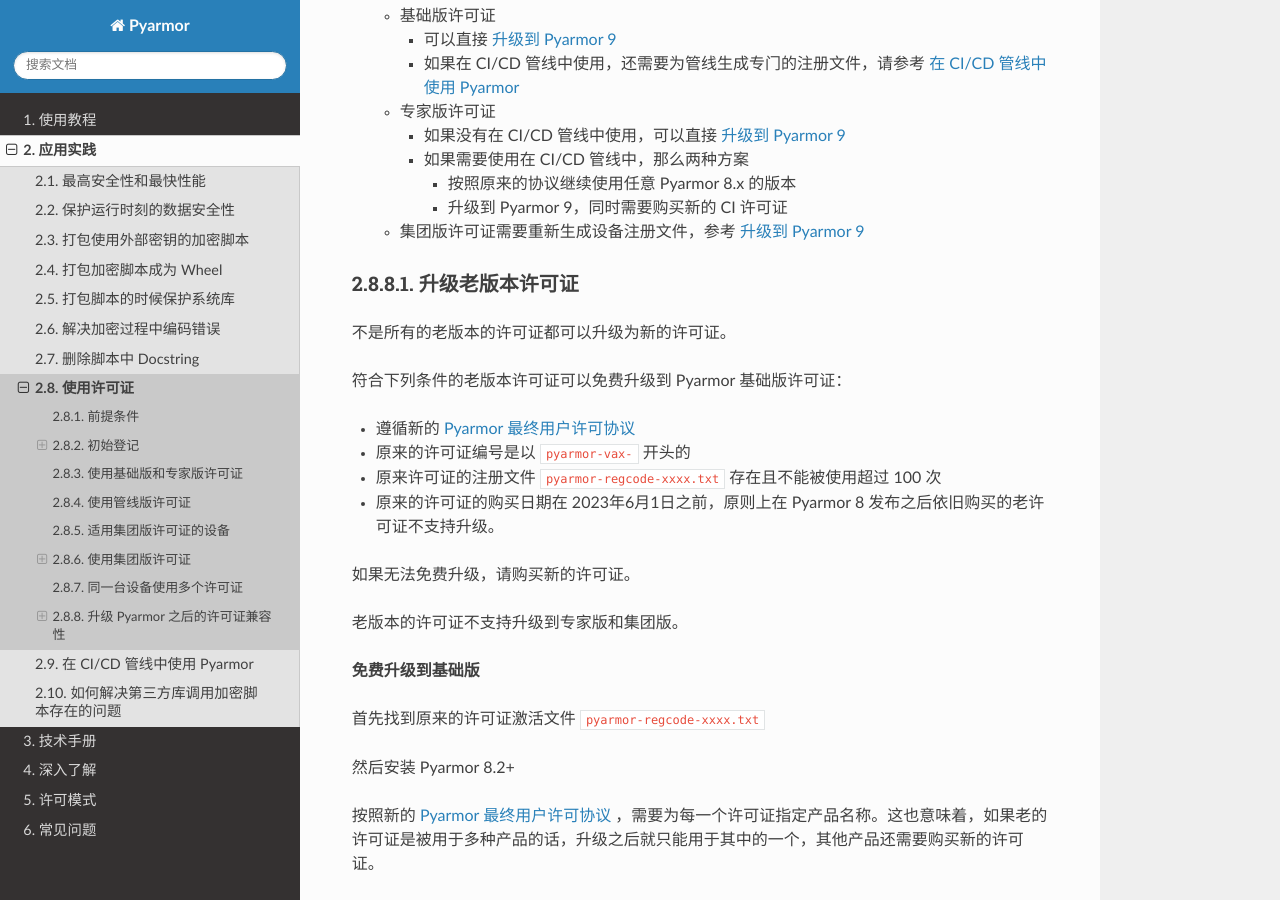
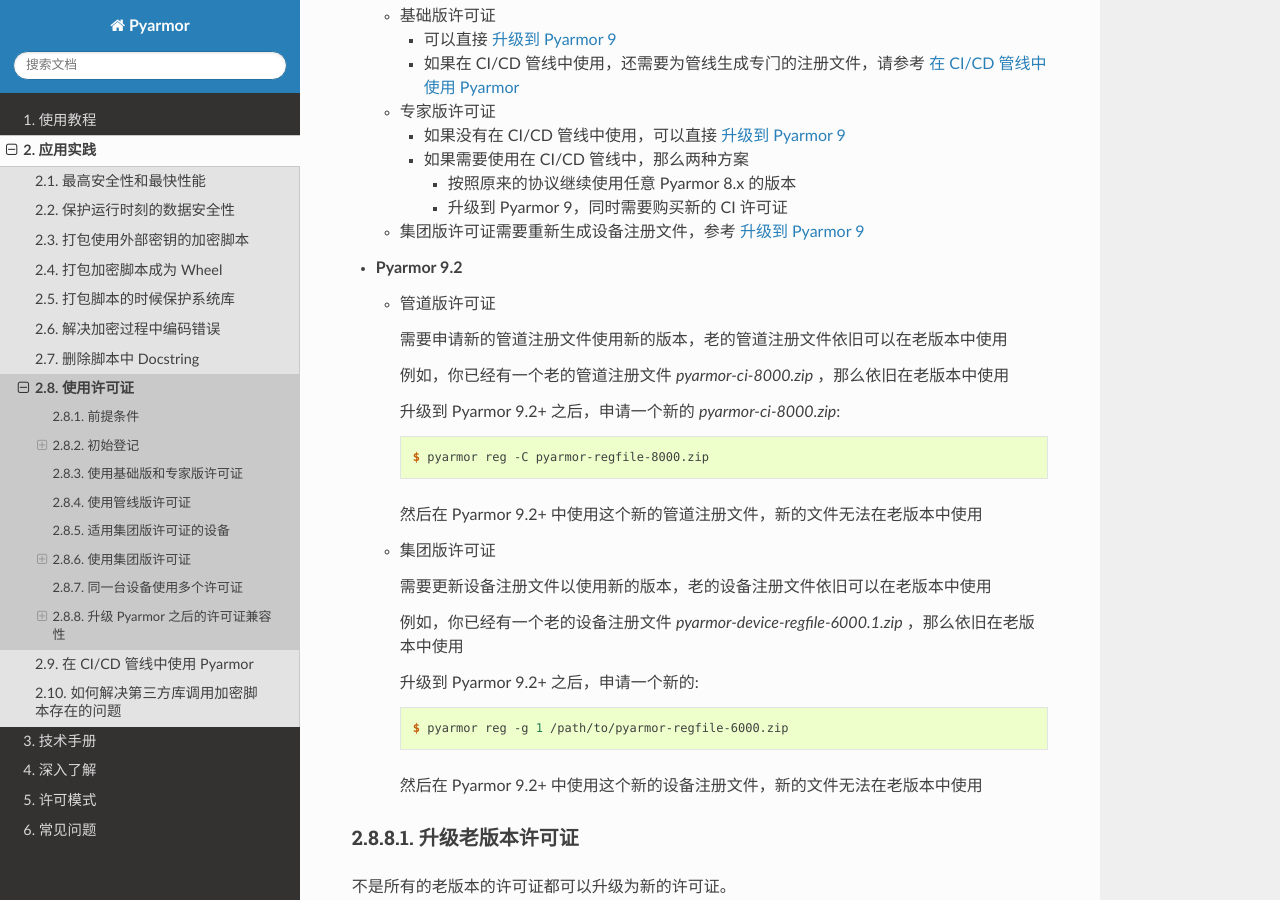
Before and after one commit to dashingsoft/pyarmor-docs-zh, a Sphinx documentation site: the page built from docs/how-to/register.rst, in a window 1280 px wide and 900 px high, scrolled down 12132 px. Built offline with Sphinx 7.4.7 and the Read the Docs theme 3.1.0, drawn with Linux system fonts in a browser that asks for light colours.

Commit message:
Add upgrade note for Pyarmor 9.2

```diff
--- a/docs/how-to/register.rst
+++ b/docs/how-to/register.rst
@@ -482,6 +482,32 @@
 
   - 集团版许可证需要重新生成设备注册文件，参考 :ref:`upgrade to pyarmor 9`
 
+- **Pyarmor 9.2**
+
+  - :term:`管道版许可证`
+
+    需要申请新的管道注册文件使用新的版本，老的管道注册文件依旧可以在老版本中使用
+
+    例如，你已经有一个老的管道注册文件 `pyarmor-ci-8000.zip` ，那么依旧在老版本中使用
+
+    升级到 Pyarmor 9.2+ 之后，申请一个新的 `pyarmor-ci-8000.zip`::
+
+        $ pyarmor reg -C pyarmor-regfile-8000.zip
+
+    然后在 Pyarmor 9.2+ 中使用这个新的管道注册文件，新的文件无法在老版本中使用
+
+  - :term:`集团版许可证`
+
+    需要更新设备注册文件以使用新的版本，老的设备注册文件依旧可以在老版本中使用
+
+    例如，你已经有一个老的设备注册文件 `pyarmor-device-regfile-6000.1.zip` ，那么依旧在老版本中使用
+
+    升级到 Pyarmor 9.2+ 之后，申请一个新的::
+
+        $ pyarmor reg -g 1 /path/to/pyarmor-regfile-6000.zip
+
+    然后在 Pyarmor 9.2+ 中使用这个新的设备注册文件，新的文件无法在老版本中使用
+
 .. _upgrading old license:
 
 升级老版本许可证
```
